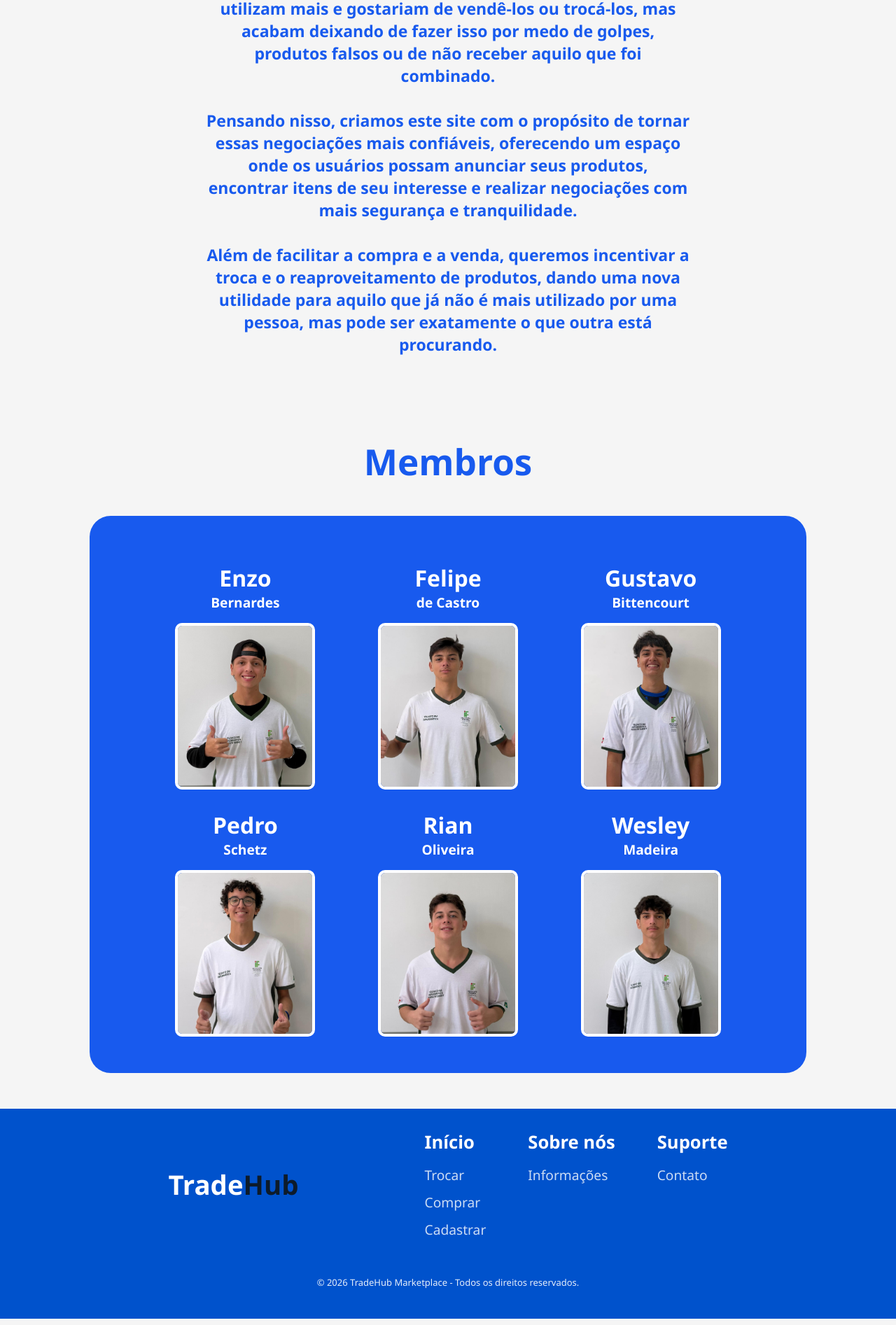
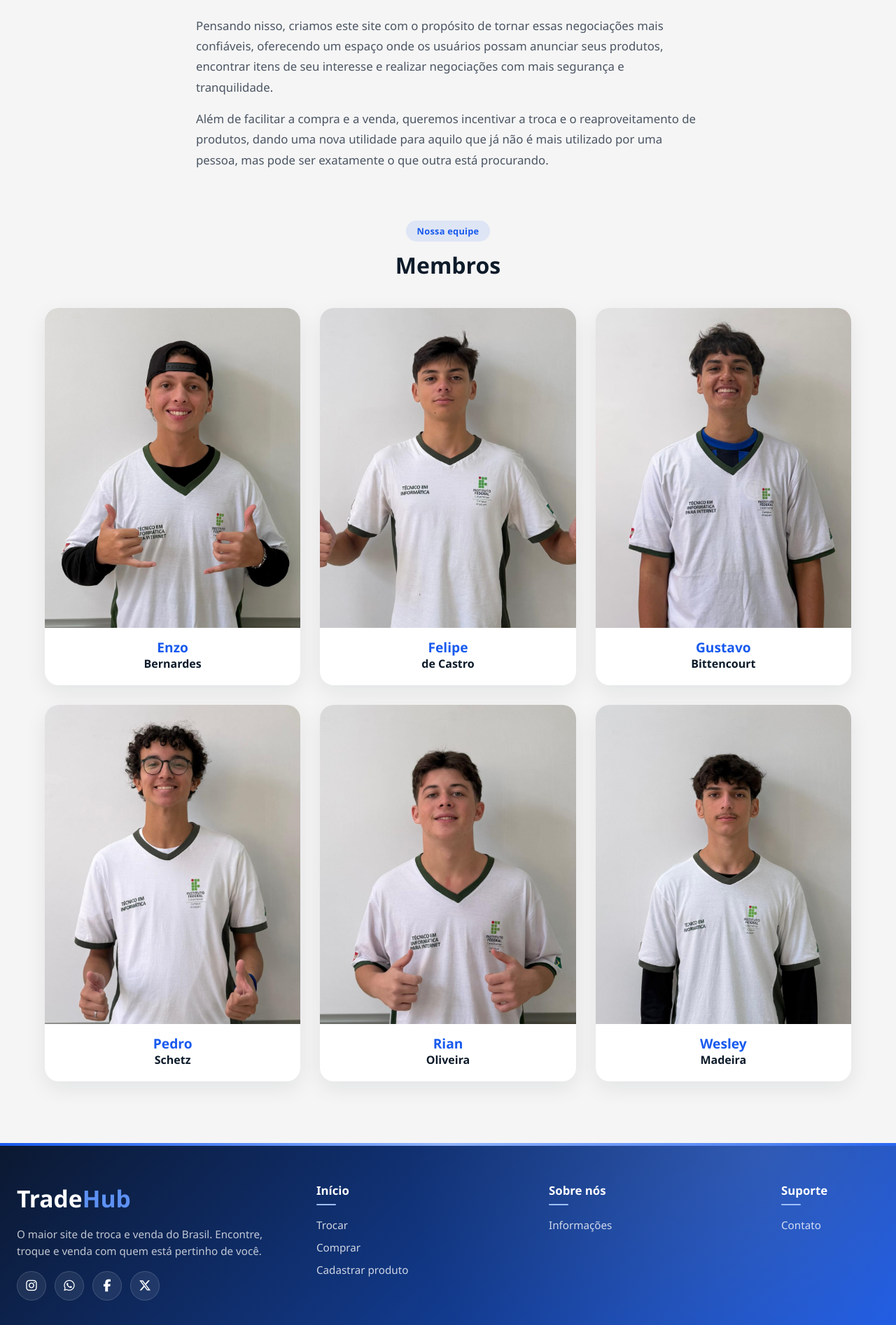
Before and after one commit to Hackathon-Trade-Hub/Trade-hub, a Vue app: page /sobre in a window 1280 px wide. Shown: the part 904-2797 px from the top of the page at 70% size. Built offline with nearby package versions, Linux system fonts and the light colour scheme.

Commit message:
finalizando footer e sobre nos

```diff
--- a/src/Views/SobreNos.vue
+++ b/src/Views/SobreNos.vue
@@ -1,72 +1,111 @@
 <template>
     <section class="sobre">
-        <h1>Sobre Nós</h1>
-        <p>Somos uma equipe participante do Hackathon 2026, formada por alunos da turma 2INFO3, que se uniu com o
-            objetivo de desenvolver uma plataforma de compra, venda e troca de produtos de forma mais prática e mais segura. <br><br>
-            A ideia surgiu a partir de uma situação cada vez mais comum: muitas pessoas possuem produtos que não
-            utilizam mais e gostariam de vendê-los ou trocá-los, mas acabam deixando de fazer isso por medo de golpes,
-            produtos falsos ou de não receber aquilo que foi combinado. <br><br>
-            Pensando nisso, criamos este site com o propósito de tornar essas negociações mais confiáveis, oferecendo um
-            espaço onde os usuários possam anunciar seus produtos, encontrar itens de seu interesse e realizar
-            negociações com mais segurança e tranquilidade. <br><br>
-            Além de facilitar a compra e a venda, queremos incentivar a troca e o reaproveitamento de produtos, dando
-            uma nova utilidade para aquilo que já não é mais utilizado por uma pessoa, mas pode ser exatamente o que
-            outra está procurando.</p>
+        <div class="sobre-hero">
+            <span class="badge">Hackathon 2026 · TradeHub</span>
+            <h1>Sobre <span>Nós</span></h1>
+
+            <p>
+                Somos uma equipe participante do Hackathon 2026, formada por alunos da turma 2INFO3, que se uniu com
+                o objetivo de desenvolver uma plataforma de compra, venda e troca de produtos de forma mais prática e
+                mais segura.
+            </p>
+            <p>
+                A ideia surgiu a partir de uma situação cada vez mais comum: muitas pessoas possuem produtos que não
+                utilizam mais e gostariam de vendê-los ou trocá-los, mas acabam deixando de fazer isso por medo de
+                golpes, produtos falsos ou de não receber aquilo que foi combinado.
+            </p>
+            <p>
+                Pensando nisso, criamos este site com o propósito de tornar essas negociações mais confiáveis,
+                oferecendo um espaço onde os usuários possam anunciar seus produtos, encontrar itens de seu interesse
+                e realizar negociações com mais segurança e tranquilidade.
+            </p>
+            <p>
+                Além de facilitar a compra e a venda, queremos incentivar a troca e o reaproveitamento de produtos,
+                dando uma nova utilidade para aquilo que já não é mais utilizado por uma pessoa, mas pode ser
+                exatamente o que outra está procurando.
+            </p>
+        </div>
+
         <div class="membros">
-            <h1>Membros</h1>
+            <div class="membros-header">
+                <span class="badge">Nossa equipe</span>
+                <h2>Membros</h2>
+            </div>
+
             <ul>
-                <li>
-                    <h2><span>Enzo</span><br>Bernardes</h2>
-                    <img src="/images/Enzo.jpg" alt="Enzo">
-                </li>
-                <li>
-                    <h2><span>Felipe</span><br>de Castro</h2>
-                    <img src="/images/Felipe.jpeg" alt="Felipe">
-                </li>
-                <li>
-                    <h2><span>Gustavo</span><br>Bittencourt</h2>
-                    <img src="/images/Gustavo.jpg" alt="Gustavo">
-                </li>
-                <li>
-                    <h2><span>Pedro</span><br>Schetz</h2>
-                    <img src="/images/Pedro.jpeg" alt="Pedro">
-                </li>
-                <li>
-                    <h2><span>Rian</span><br>Oliveira</h2>
-                    <img src="/images/Rian.jpg" alt="Rian">
-                </li>
-                <li>
-                    <h2><span>Wesley</span><br>Madeira</h2>
-                    <img src="/images/Wesley.jpg" alt="Wesley">
+                <li v-for="membro in membros" :key="membro.nome">
+                    <div class="foto-wrap">
+                        <img :src="membro.foto" :alt="`Foto de ${membro.nome} ${membro.sobrenome}`">
+                    </div>
+                    <h3><span>{{ membro.nome }}</span>{{ membro.sobrenome }}</h3>
                 </li>
             </ul>
         </div>
     </section>
 </template>
+
 <script setup>
 defineOptions({ name: 'SobreNos' })
+
+const membros = [
+    { nome: 'Enzo', sobrenome: 'Bernardes', foto: '/images/Enzo.jpg' },
+    { nome: 'Felipe', sobrenome: 'de Castro', foto: '/images/Felipe.jpeg' },
+    { nome: 'Gustavo', sobrenome: 'Bittencourt', foto: '/images/Gustavo.jpg' },
+    { nome: 'Pedro', sobrenome: 'Schetz', foto: '/images/Pedro.jpeg' },
+    { nome: 'Rian', sobrenome: 'Oliveira', foto: '/images/Rian.jpg' },
+    { nome: 'Wesley', sobrenome: 'Madeira', foto: '/images/Wesley.jpg' },
+]
 </script>
+
 <style scoped>
 .sobre {
     display: flex;
     flex-direction: column;
-    justify-content: center;
     align-items: center;
+    gap: 72px;
+    max-width: 1200px;
+    margin: 0 auto;
+    padding: 56px 24px 88px;
+    box-sizing: border-box;
+    font-family: 'Segoe UI', Tahoma, Geneva, Verdana, sans-serif;
 }
 
-h1 {
-    font-family: 'Segoe UI', Tahoma, Geneva, Verdana, sans-serif;
-    font-size: 4vw;
-    color: #185AEE;
+.badge {
+    display: inline-block;
+    background: rgba(24, 90, 238, 0.1);
+    color: #185aee;
+    font-weight: 600;
+    font-size: 0.8rem;
+    letter-spacing: 0.02em;
+    padding: 6px 16px;
+    border-radius: 999px;
 }
 
-p {
-    color: #185AEE;
-    font-family: 'Segoe UI', Tahoma, Geneva, Verdana, sans-serif;
-    font-size: 1.8vw;
-    font-weight: 600;
+.sobre-hero {
+    display: flex;
+    flex-direction: column;
+    align-items: center;
+    gap: 16px;
+    max-width: 720px;
     text-align: center;
-    max-width: 54vw;
+}
+
+.sobre-hero h1 {
+    font-size: clamp(2rem, 1.4vw + 1.6rem, 3rem);
+    color: #0d1b2a;
+    margin: 8px 0 4px;
+}
+
+.sobre-hero h1 span {
+    color: #185aee;
+}
+
+.sobre-hero p {
+    color: #4b5563;
+    font-size: 1.05rem;
+    line-height: 1.75;
+    text-align: left;
+    margin: 0;
 }
 
 .membros {
@@ -74,47 +113,70 @@ p {
     display: flex;
     flex-direction: column;
     align-items: center;
-    justify-content: center;
-    margin: 4vw 0;
+    gap: 40px;
+}
+
+.membros-header {
+    display: flex;
+    flex-direction: column;
+    align-items: center;
+    gap: 12px;
+    text-align: center;
+}
+
+.membros-header h2 {
+    margin: 0;
+    font-size: clamp(1.5rem, 1vw + 1.2rem, 2rem);
+    color: #0d1b2a;
 }
 
 ul {
     list-style: none;
     margin: 0;
-    display: flex;
-    flex-wrap: wrap;
-    justify-content: center;
-    gap: 1vw 7vw;
-    max-width: 80vw;
-    background: #185AEE;
-    padding: 4vw 0;
-    border-radius: 30px;
+    padding: 0;
+    width: 100%;
+    display: grid;
+    grid-template-columns: repeat(3, minmax(0, 1fr));
+    gap: 28px;
 }
 
 li {
-    display: flex;
-    flex-direction: column;
-    justify-content: center;
-    align-items: center;
+    background: #ffffff;
+    border-radius: 20px;
+    overflow: hidden;
+    box-shadow: 0 10px 30px rgba(13, 27, 42, 0.08);
 }
 
-h2 {
-    font-family: 'Segoe UI', Tahoma, Geneva, Verdana, sans-serif;
-    color: white;
-    text-align: center;
-    font-size: 1.5vw;
+.foto-wrap {
+    width: 100%;
+    aspect-ratio: 4 / 5;
+    overflow: hidden;
+    background: #e9eef7;
 }
 
-h2 span {
-    font-size: 2.5vw;
-    color: white;
+.foto-wrap img {
+    width: 100%;
+    height: 100%;
+    object-fit: cover;
+    display: block;
+    transition: transform 0.35s ease;
 }
 
-img {
-    width: 15vw;
-    height: 18vw;
-    object-fit: cover;
-    border-radius: 10px;
-    border: 4px solid white;
+h3 {
+    margin: 0;
+    padding: 16px 12px 20px;
+    text-align: center;
+    font-size: 1rem;
+    font-weight: 600;
+    color: #0d1b2a;
+    line-height: 1.3;
 }
+
+h3 span {
+    display: block;
+    color: #185aee;
+    font-size: 1.2rem;
+    font-weight: 700;
+}
+
 </style>
--- a/src/components/Footer.vue
+++ b/src/components/Footer.vue
@@ -1,9 +1,27 @@
 <template>
   <footer>
-    <div class="container">
-
-      <div class="tradehub">
-        <h2>Trade<span>Hub</span></h2>
+    <div class="footer-inner">
+      <div class="footer-top">
+        <div class="brand">
+          <h2 class="logo">Trade<span>Hub</span></h2>
+          <p class="tagline">
+            O maior site de troca e venda do Brasil. Encontre, troque e venda
+            com quem está pertinho de você.
+          </p>
+          <div class="social">
+            <a href="#" aria-label="Instagram" title="Instagram">
+              <i class="fa-brands fa-instagram"></i>
+            </a>
+            <a href="#" aria-label="WhatsApp" title="WhatsApp">
+              <i class="fa-brands fa-whatsapp"></i>
+            </a>
+            <a href="#" aria-label="Facebook" title="Facebook">
+              <i class="fa-brands fa-facebook-f"></i>
+            </a>
+            <a href="#" aria-label="X (Twitter)" title="X (Twitter)">
+              <i class="fa-brands fa-x-twitter"></i>
+            </a>
+          </div>
         </div>
 
         <div class="links">
@@ -11,7 +29,7 @@
             <h3>Início</h3>
             <RouterLink to="/trocar">Trocar</RouterLink>
             <RouterLink to="/comprar">Comprar</RouterLink>
-          <RouterLink to="/cadastrarP">Cadastrar</RouterLink>
+            <RouterLink to="/cadastrarP">Cadastrar produto</RouterLink>
           </div>
 
           <div class="coluna">
@@ -24,121 +42,234 @@
             <RouterLink to="/suporte">Contato</RouterLink>
           </div>
         </div>
-
-
-
       </div>
 
-    <div class="direitos">
-      <p>© 2026 TradeHub Marketplace - Todos os direitos reservados.</p>
+      <div class="divider"></div>
+
+      <div class="footer-bottom">
+        <p>© 2026 TradeHub Marketplace — Todos os direitos reservados.</p>
+
+        <button class="topo" type="button" @click="voltarAoTopo" aria-label="Voltar ao topo" title="Voltar ao topo">
+          <svg xmlns="http://www.w3.org/2000/svg" width="1em" height="1em" viewBox="0 0 24 24" fill="none"
+            stroke="currentColor" stroke-width="2.2" stroke-linecap="round" stroke-linejoin="round">
+            <line x1="12" y1="19" x2="12" y2="5" />
+            <polyline points="6 11 12 5 18 11" />
+          </svg>
+        </button>
+      </div>
     </div>
   </footer>
 </template>
 
 <script setup>
 defineOptions({ name: 'SiteFooter' })
+
+function voltarAoTopo() {
+  window.scrollTo({ top: 0, behavior: 'smooth' })
+}
 </script>
 
 <style scoped>
 footer {
-  background-color: #0052cc;
+  position: relative;
+  width: 100%;
   color: #ffffff;
-  padding: 30px 20px;
-  width: 100%;
   font-family: 'Segoe UI', Tahoma, Geneva, Verdana, sans-serif;
   box-sizing: border-box;
+  background: linear-gradient(135deg, #0b1830 0%, #123b8f 55%, #185aee 100%);
+  overflow: hidden;
+}
+
+footer::before {
+  content: '';
+  position: absolute;
+  top: 0;
+  left: 0;
+  width: 100%;
+  height: 4px;
+  background: linear-gradient(to right, #185aee, #8fb4ff, #185aee);
+}
+
+footer::after {
+  content: '';
+  position: absolute;
+  inset: 0;
+  background: radial-gradient(circle at 85% 0%, rgba(255, 255, 255, 0.12), transparent 45%);
+  pointer-events: none;
+}
+
+.footer-inner {
+  position: relative;
+  z-index: 1;
+  max-width: 1400px;
+  margin: 0 auto;
+  padding: 56px 24px 24px;
+  box-sizing: border-box;
+}
+
+.footer-top {
+  display: flex;
+  flex-wrap: wrap;
+  justify-content: space-between;
+  gap: 48px;
+}
+
+.brand {
+  flex: 1 1 280px;
+  max-width: 380px;
   display: flex;
   flex-direction: column;
-  align-items: center;
-}
-.container{
-  display: flex;
-  justify-content: space-between;
-  max-width: 1400px;
-  gap: 180px;
-  align-items: center;
+  gap: 16px;
 }
 
-.tradehub h2 {
-  font-size: 3vw;
+.logo {
+  font-size: clamp(1.6rem, 1vw + 1.3rem, 2.2rem);
   font-weight: 700;
   margin: 0;
-  align-self: center;
 }
 
-.tradehub h2 span {
-  color: #0d1b2a;
+.logo span {
+  color: #5d91f3;
+}
+
+.tagline {
+  margin: 0;
+  font-size: 0.95rem;
+  line-height: 1.6;
+  color: rgba(255, 255, 255, 0.75);
+}
+
+.social {
+  display: flex;
+  gap: 12px;
+}
+
+.social a {
+  display: flex;
+  align-items: center;
+  justify-content: center;
+  width: 40px;
+  height: 40px;
+  border-radius: 50%;
+  background: rgba(255, 255, 255, 0.08);
+  border: 1px solid rgba(255, 255, 255, 0.15);
+  color: #ffffff;
+  text-decoration: none;
+  transition: transform 0.2s ease, background 0.2s ease, color 0.2s ease;
+}
+
+.social a i {
+  font-size: 1.1rem;
+}
+
+.social a:hover {
+  background: #ffffff;
+  color: #185aee;
+  transform: translateY(-3px);
 }
 
 .links {
   display: flex;
-  gap: 60px;
   flex-wrap: wrap;
+  gap: 48px;
+  flex: 2 1 420px;
+  justify-content: space-between;
 }
 
 .coluna {
   display: flex;
   flex-direction: column;
   gap: 12px;
+  min-width: 140px;
 }
 
 .coluna h3 {
-  font-size: 2vw;
+  position: relative;
+  font-size: 1.05rem;
   font-weight: 600;
-  margin: 0 0 4px 0;
+  margin: 0 0 6px 0;
+  padding-bottom: 10px;
+}
+
+.coluna h3::after {
+  content: '';
+  position: absolute;
+  left: 0;
+  bottom: 0;
+  width: 28px;
+  height: 2px;
+  border-radius: 2px;
+  background: #9fc0ff;
 }
 
 .coluna a {
-  color: #ffffff;
+  position: relative;
+  width: fit-content;
+  color: rgba(255, 255, 255, 0.8);
   text-decoration: none;
-  font-size: 1.5vw;
-  opacity: 0.8;
-  transition: opacity 0.2s;
+  font-size: 0.95rem;
+  transition: color 0.2s ease;
+}
+
+.coluna a::after {
+  content: '';
+  position: absolute;
+  left: 0;
+  bottom: -2px;
+  width: 0;
+  height: 1px;
+  background: #ffffff;
+  transition: width 0.25s ease;
 }
 
 .coluna a:hover {
-  opacity: 1;
+  color: #ffffff;
 }
 
-.icones {
-  display: flex;
-  flex-direction: column;
-  align-items: center;
-  gap: 20px;
+.coluna a:hover::after {
+  width: 100%;
 }
 
-.social {
-  display: flex;
-  gap: 20px;
+.divider {
+  margin-top: 40px;
+  height: 1px;
+  width: 100%;
+  background: rgba(255, 255, 255, 0.15);
 }
 
-.social a i{
-  color: #ffffff;
-  text-decoration: none;
-  font-size: 2vw;
-  transition: opacity 0.2s;
+.footer-bottom {
+  display: flex;
+  align-items: center;
+  justify-content: space-between;
+  gap: 16px;
+  padding-top: 20px;
 }
 
-.social a:hover {
-  opacity: 0.7;
+.footer-bottom p {
+  margin: 0;
+  font-size: 0.85rem;
+  color: rgba(255, 255, 255, 0.7);
 }
 
-.contato{
-  color: black;
-  background: white;
-  font-family: 'Segoe UI', Tahoma, Geneva, Verdana, sans-serif;
-  font-size: 1.5vw;
-  padding: 10px 25px;
-  font-weight: bold;
-  text-decoration: none;
-  border-radius: 10px;
+.topo {
+  display: flex;
+  align-items: center;
+  justify-content: center;
+  width: 38px;
+  height: 38px;
+  flex-shrink: 0;
+  border-radius: 50%;
+  background: transparent;
+  border: 1px solid rgba(255, 255, 255, 0.35);
+  color: #ffffff;
+  font-size: 1rem;
+  cursor: pointer;
+  transition: transform 0.2s ease, background 0.2s ease, color 0.2s ease;
 }
 
-.direitos{
-  text-align: center;
-  margin-top: 40px;
-  font-size: 13px;
-  opacity: 0.9;
-  width: 100%;
+.topo:hover {
+  background: #ffffff;
+  color: #185aee;
+  transform: translateY(-3px);
 }
 </style>
```
Lines whose indentation alone changed are shown as unchanged.
